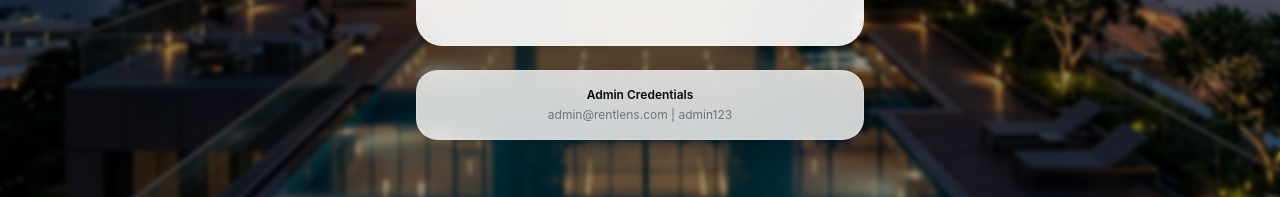
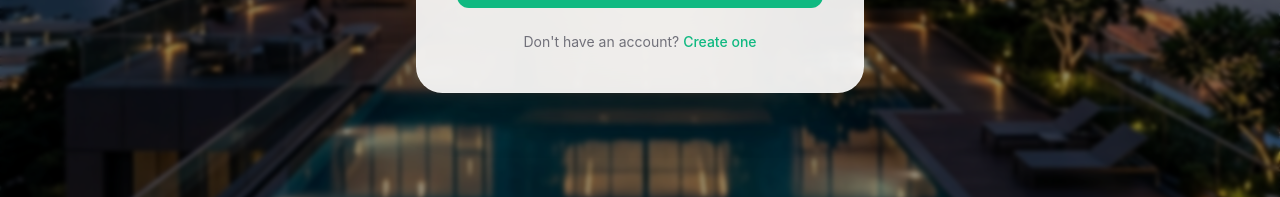
Before and after one commit to dulanjanarmd/RentLens, a React (Vite) app in the folder frontend/: page /login in a window 1280 px wide. Shown: the part 598-795 px from the top of the page. Built offline with nearby package versions, Linux system fonts and the light colour scheme; no server answers.

Commit message:
feat: add Login and Home page components with authentication and property display functionality

```diff
--- a/frontend/src/components/pages/Home.jsx
+++ b/frontend/src/components/pages/Home.jsx
@@ -12,7 +12,7 @@ export default function Home() {
   useEffect(() => {
     const fetchFeatured = async () => {
       try {
-        const data = await api.getAllProperties()
+        const data = await api.getProperties()
         setFeaturedProperties(data.slice(0, 3))
       } catch (error) {
         console.error("Failed to fetch featured properties:", error)
--- a/frontend/src/components/pages/Login.jsx
+++ b/frontend/src/components/pages/Login.jsx
@@ -135,15 +135,6 @@ export default function Login() {
           </p>
         </div>
 
-        {/* Demo Credentials */}
-        <div className="mt-6 p-4 bg-background/80 dark:bg-background/50 backdrop-blur-xl border border-border/50 shadow-lg rounded-2xl text-center">
-          <p className="text-xs font-semibold text-foreground mb-1">
-            Admin Credentials
-          </p>
-          <p className="text-xs text-muted-foreground">
-            admin@rentlens.com <br className="sm:hidden" /> <span className="hidden sm:inline">|</span> admin123
-          </p>
-        </div>
       </div>
     </div>
   )
```
